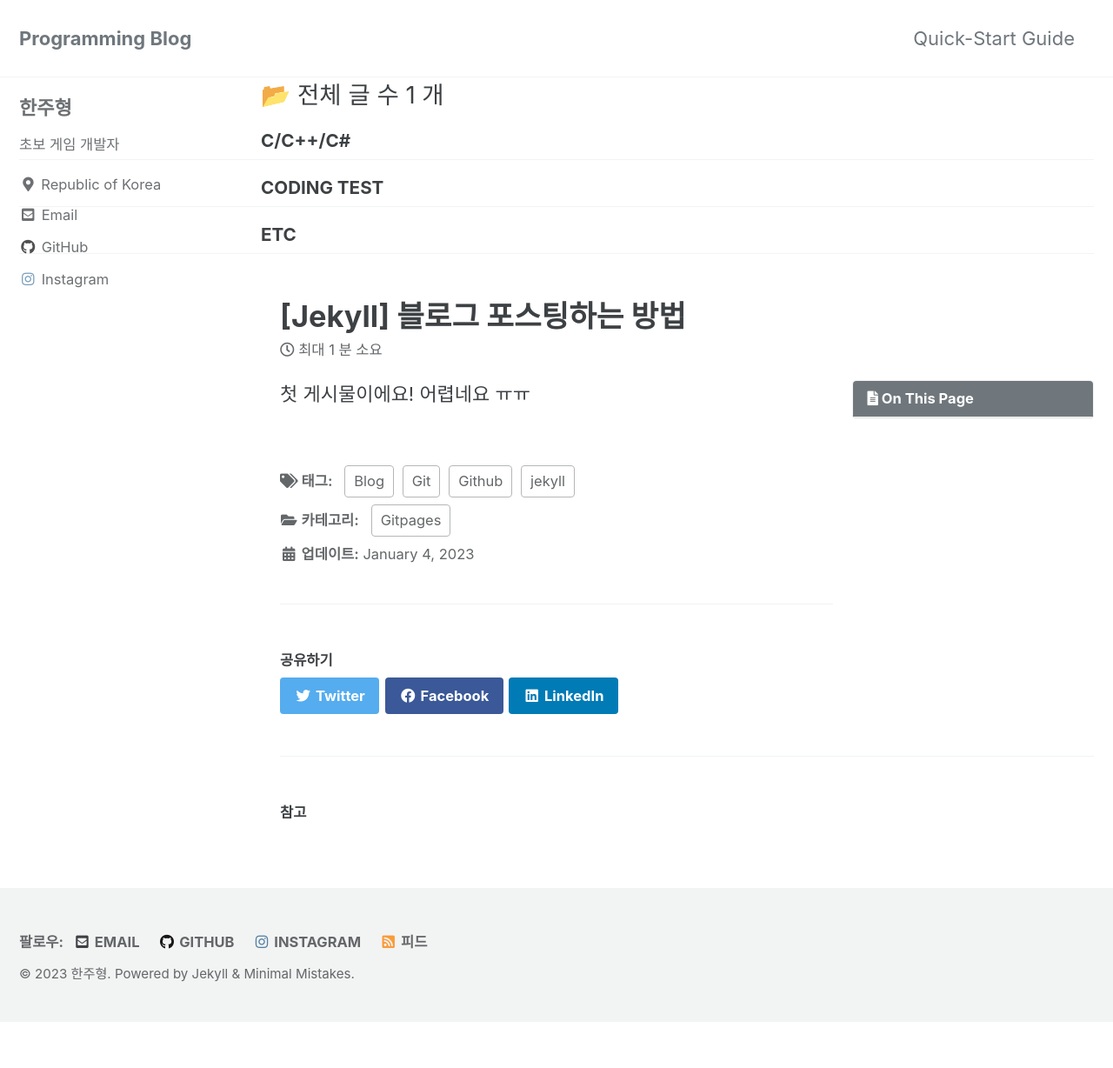
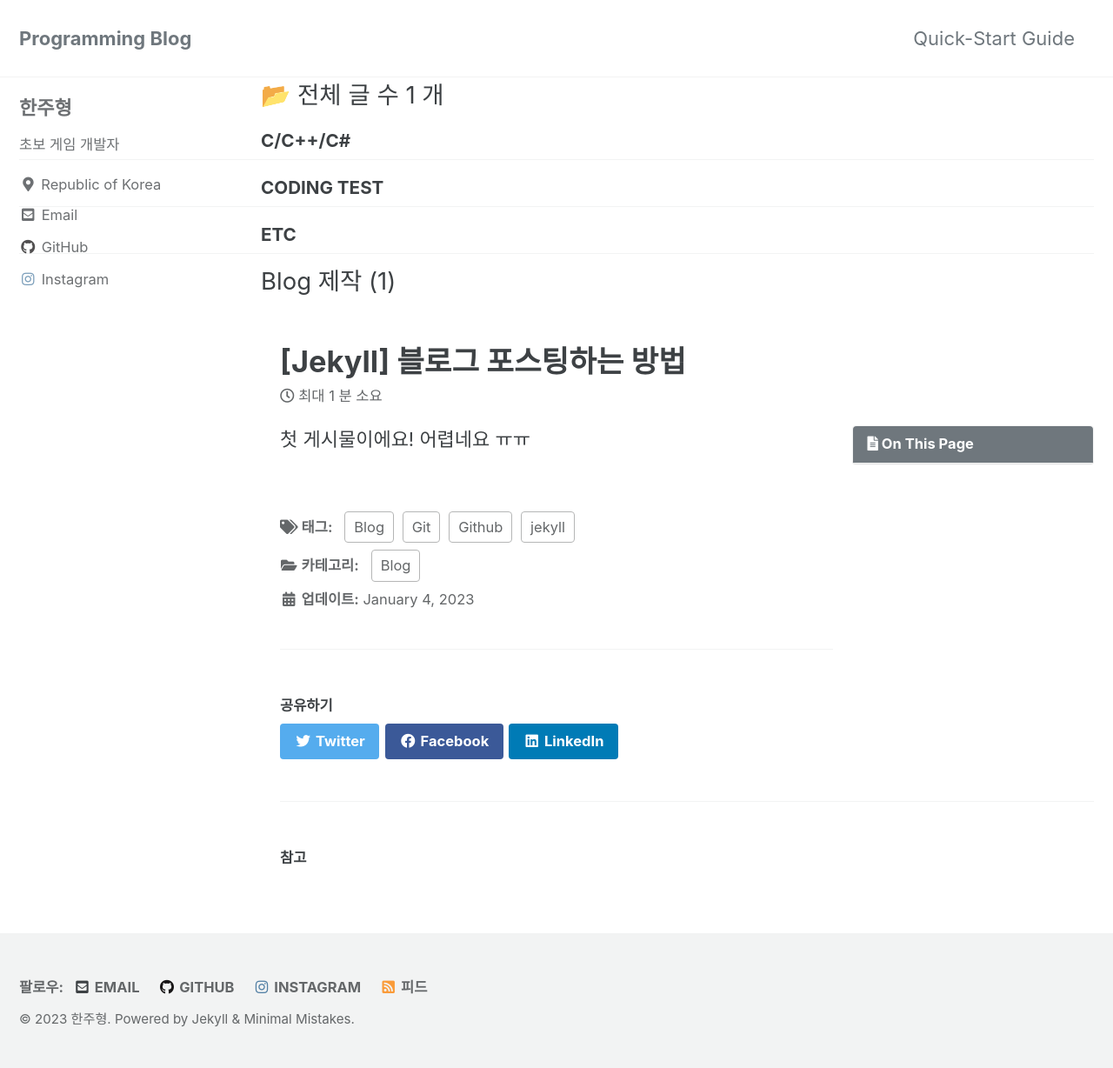
Before and after one commit to JuhyungHan/JuhyungHan.github.io, a Jekyll site: the page built from _posts/2023-01-04-First-post.md, in a window 1280 px wide. Shown: the whole page at 87% size. Built offline with Jekyll 4.4.1, drawn with Linux system fonts in a browser that asks for light colours; cached includes are drawn as plain includes; before the commit the page ends 1175 px from its top, so only the background shows below that.

Commit message:
Update 2023-01-04-First-post.md

```diff
--- a/_posts/2023-01-04-First-post.md
+++ b/_posts/2023-01-04-First-post.md
@@ -3,7 +3,7 @@ title:  "[Jekyll] 블로그 포스팅하는 방법"
 excerpt: "md 파일에 마크다운 문법으로 작성하여 Github 원격 저장소에 업로드 해보자. 에디터는 Visual Studio code 사용! 로컬 서버에서 확인도 해보자. "
 
 categories:
-  - Gitpages
+  - Blog
 tags:
   - [Blog, jekyll, Github, Git]
 
```
